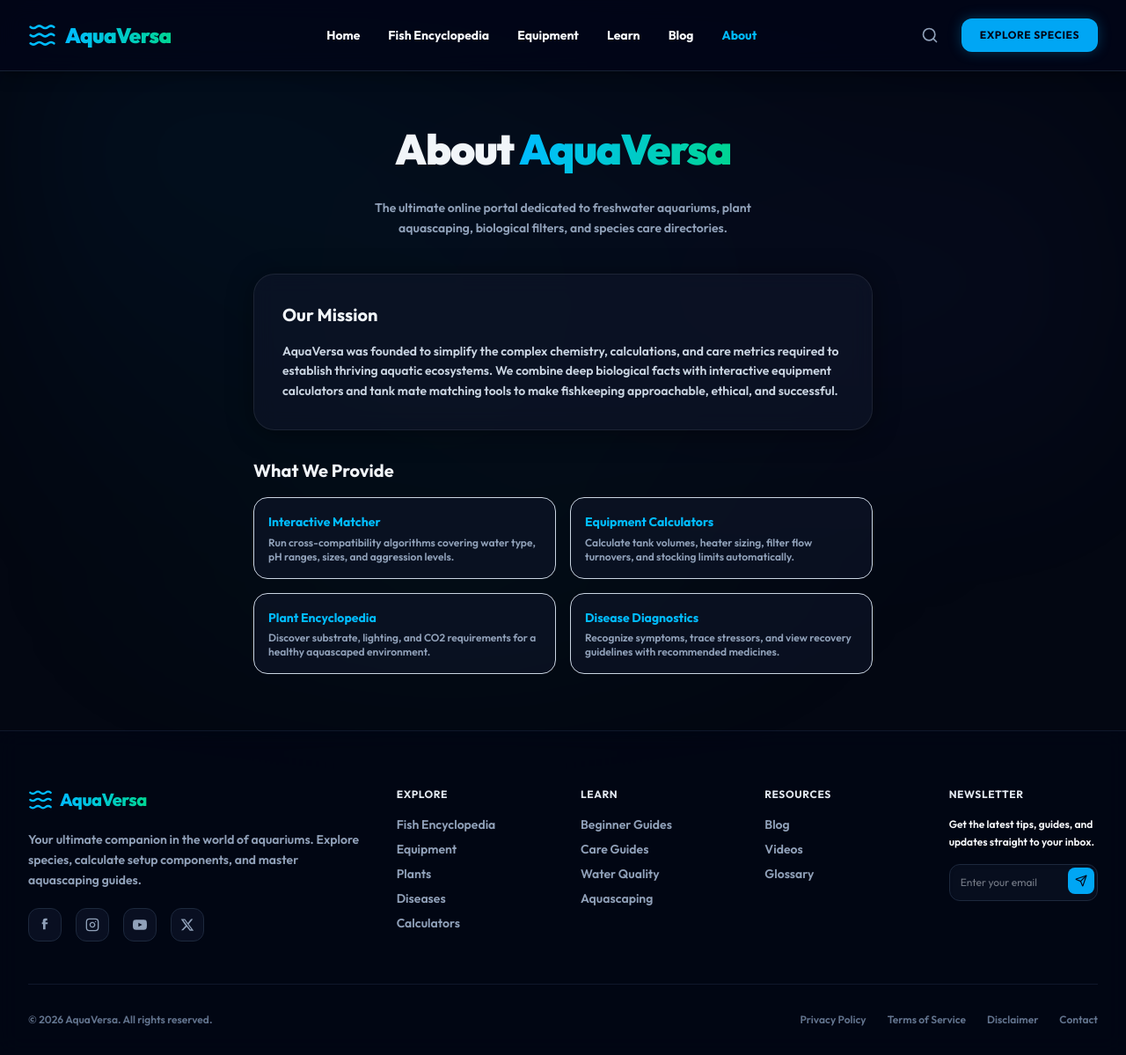
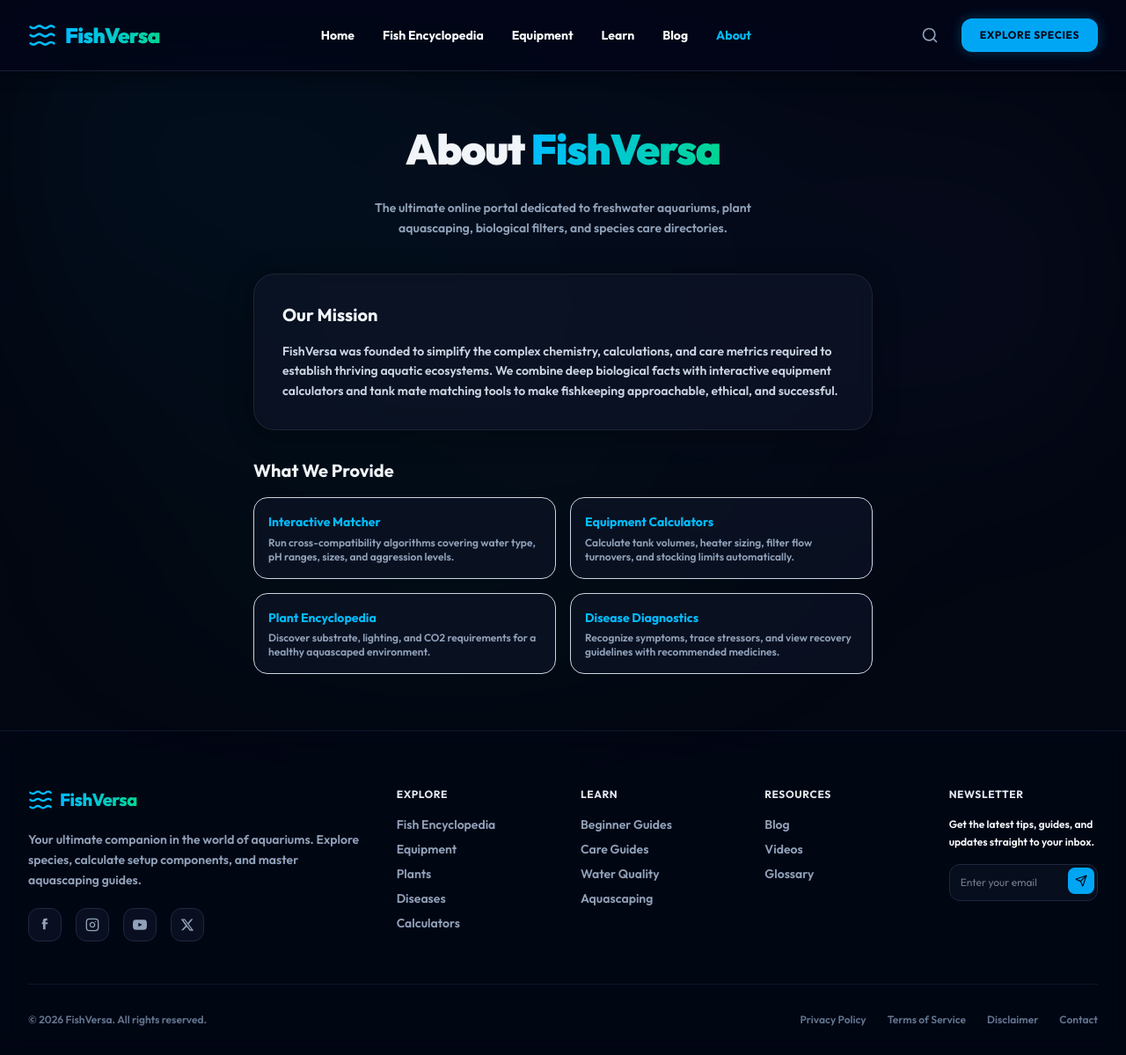
Before and after one commit to roshan773/AquaVersa, a React (Vite) app in the folder client/: page /about in a window 1280 px wide. Shown: the whole page at 88% size. Built offline with nearby package versions, Linux system fonts and the light colour scheme.

Commit message:
chore: update brand name references to FishVersa

```diff
--- a/client/index.html
+++ b/client/index.html
@@ -4,7 +4,26 @@
     <meta charset="UTF-8" />
     <link rel="icon" type="image/svg+xml" href="/favicon.svg" />
     <meta name="viewport" content="width=device-width, initial-scale=1.0" />
-    <title>client</title>
+
+    <!-- Primary SEO Metadata -->
+    <title>FishVersa - Premium Freshwater Aquarium Care & Guides</title>
+    <meta name="description" content="Master freshwater fishkeeping with FishVersa. Interactive tank compatibility checker, water parameter calculators, expert aquascaping guides, and fish disease diagnostics." />
+    <meta name="keywords" content="aquarium care, fish compatibility, aquascaping, water parameter calculators, betta fish care, cherry shrimp breeding, fish disease diagnostics" />
+    <meta name="author" content="FishVersa" />
+
+    <!-- Open Graph / LinkedIn / Facebook -->
+    <meta property="og:type" content="website" />
+    <meta property="og:url" content="https://fishversa.vercel.app/" />
+    <meta property="og:title" content="FishVersa - Premium Freshwater Aquarium Care & Guides" />
+    <meta property="og:description" content="Master freshwater fishkeeping with FishVersa. Interactive tank compatibility checker, water parameter calculators, expert aquascaping guides, and fish disease diagnostics." />
+    <meta property="og:image" content="https://images.unsplash.com/photo-1522069169874-c58ec4b76be5?auto=format&fit=crop&q=80&w=1200" />
+
+    <!-- Twitter Cards -->
+    <meta property="twitter:card" content="summary_large_image" />
+    <meta property="twitter:url" content="https://fishversa.vercel.app/" />
+    <meta property="twitter:title" content="FishVersa - Premium Freshwater Aquarium Care & Guides" />
+    <meta property="twitter:description" content="Master freshwater fishkeeping with FishVersa. Interactive tank compatibility checker, water parameter calculators, expert aquascaping guides, and fish disease diagnostics." />
+    <meta property="twitter:image" content="https://images.unsplash.com/photo-1522069169874-c58ec4b76be5?auto=format&fit=crop&q=80&w=1200" />
   </head>
   <body>
     <div id="root"></div>
--- a/client/src/components/Footer.tsx
+++ b/client/src/components/Footer.tsx
@@ -41,7 +41,7 @@ export const Footer: React.FC = () => {
             <Link to="/" className="flex items-center space-x-2 text-sky-400">
               <Waves className="h-7 w-7 text-sky-400" />
               <span className="font-extrabold text-xl tracking-tight bg-gradient-to-r from-sky-400 to-emerald-400 bg-clip-text text-transparent">
-                AquaVersa
+                FishVersa
               </span>
             </Link>
             <p className="text-sm text-slate-400 leading-relaxed max-w-sm font-semibold">
@@ -125,7 +125,7 @@ export const Footer: React.FC = () => {
 
         {/* Bottom Credits */}
         <div className="flex flex-col sm:flex-row items-center justify-between pt-8 text-xs text-slate-500 font-semibold">
-          <p>&copy; {new Date().getFullYear()} AquaVersa. All rights reserved.</p>
+          <p>&copy; {new Date().getFullYear()} FishVersa. All rights reserved.</p>
           <div className="flex space-x-6 mt-4 sm:mt-0">
             <Link to="/privacy" className="hover:text-sky-400 transition-colors">Privacy Policy</Link>
             <Link to="/terms" className="hover:text-sky-400 transition-colors">Terms of Service</Link>
--- a/client/src/components/Navbar.tsx
+++ b/client/src/components/Navbar.tsx
@@ -36,7 +36,7 @@ export const Navbar: React.FC = () => {
             <Link to="/" className="flex items-center space-x-2.5 group">
               <Waves className="h-8 w-8 text-sky-400 group-hover:rotate-12 transition-transform duration-300" />
               <span className="font-black text-2xl tracking-tight bg-gradient-to-r from-sky-400 via-blue-450 to-emerald-400 bg-clip-text text-transparent">
-                AquaVersa
+                FishVersa
               </span>
             </Link>
           </div>
--- a/client/src/pages/About.tsx
+++ b/client/src/pages/About.tsx
@@ -4,7 +4,7 @@ export const About: React.FC = () => {
   return (
     <div className="max-w-3xl mx-auto px-4 sm:px-6 lg:px-8 py-16 space-y-8 leading-relaxed font-semibold text-sm text-slate-300">
       <h1 className="text-4xl md:text-5xl font-black text-slate-100 tracking-tight text-center">
-        About <span className="bg-gradient-to-r from-sky-400 to-emerald-400 bg-clip-text text-transparent">AquaVersa</span>
+        About <span className="bg-gradient-to-r from-sky-400 to-emerald-400 bg-clip-text text-transparent">FishVersa</span>
       </h1>
       <p className="text-center text-slate-400 max-w-lg mx-auto">
         The ultimate online portal dedicated to freshwater aquariums, plant aquascaping, biological filters, and species care directories.
@@ -13,7 +13,7 @@ export const About: React.FC = () => {
       <section className="glass rounded-3xl p-8 border border-slate-800/80 space-y-4 bg-slate-950/20 mt-10">
         <h2 className="text-xl font-bold text-slate-100">Our Mission</h2>
         <p>
-          AquaVersa was founded to simplify the complex chemistry, calculations, and care metrics required to establish thriving aquatic ecosystems. We combine deep biological facts with interactive equipment calculators and tank mate matching tools to make fishkeeping approachable, ethical, and successful.
+          FishVersa was founded to simplify the complex chemistry, calculations, and care metrics required to establish thriving aquatic ecosystems. We combine deep biological facts with interactive equipment calculators and tank mate matching tools to make fishkeeping approachable, ethical, and successful.
         </p>
       </section>
 
--- a/client/src/pages/Blog.tsx
+++ b/client/src/pages/Blog.tsx
@@ -23,7 +23,7 @@ export const Blog: React.FC = () => {
           </div>
         </div>
         <h1 className="text-4xl md:text-5xl font-black tracking-tight text-slate-100">
-          AquaVersa <span className="bg-gradient-to-r from-sky-400 to-emerald-405 bg-clip-text text-transparent">Blog</span>
+          FishVersa <span className="bg-gradient-to-r from-sky-400 to-emerald-405 bg-clip-text text-transparent">Blog</span>
         </h1>
         <p className="text-sm text-slate-400 font-semibold leading-relaxed">
           Read articles on aquascaping styles, filter maintenance checklists, and community stories.
--- a/client/src/pages/Home.tsx
+++ b/client/src/pages/Home.tsx
@@ -459,7 +459,7 @@ export const Home: React.FC = () => {
               <Send className="h-6 w-6 animate-pulse" />
             </div>
             <h2 className="text-3xl md:text-4xl font-extrabold text-slate-100 tracking-tight leading-tight">
-              Join the AquaVersa Circle
+              Join the FishVersa Circle
             </h2>
             <p className="text-sm text-slate-405 leading-relaxed font-semibold">
               Subscribe to get expert aquascaping layouts, water quality checklists, and tropical fish care sheets delivered straight to your email inbox.
```
Also changed, not shown: 1 other file (tests, documents, lock files or other folders).
